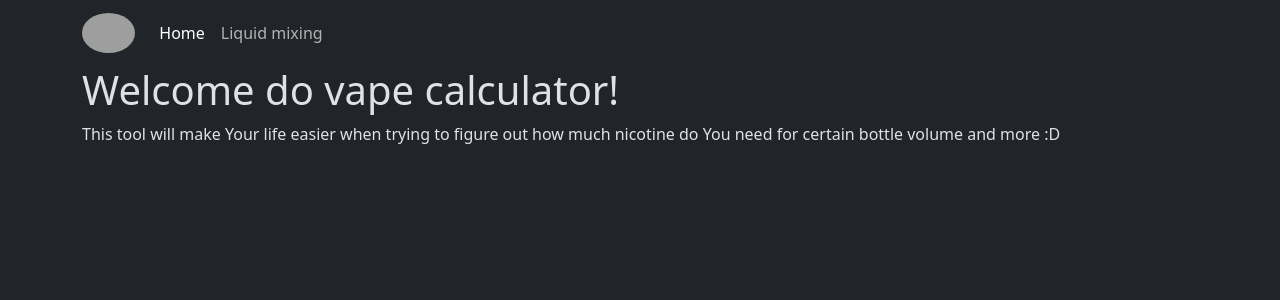
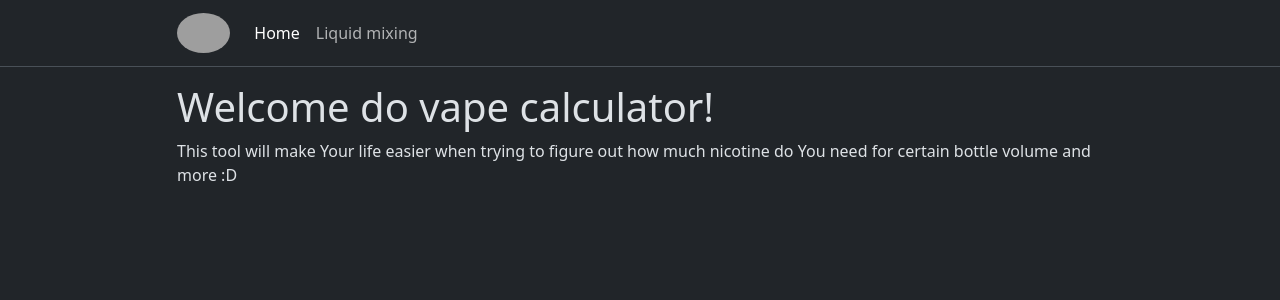
Before and after one commit to tosterakakwapisz/vape-calculator, a Vue app: page / in a window 1280 px wide. Shown: the top 300 px of the page. Built offline with nearby package versions, Linux system fonts and the light colour scheme; grey boxes are pictures that could not be loaded.

Commit message:
Add some styling to navbar

```diff
--- a/src/App.vue
+++ b/src/App.vue
@@ -3,9 +3,12 @@
 </script>
 
 <template>
-  <header>
+  <header class="border-bottom">
+    <div class="container">
+      <div class="row">
+        <div class="col-10 offset-1">
           <nav class="navbar navbar-expand-md">
-      <div class="container">
+            <div class="container px-0">
               <a
                 class="navbar-brand"
                 href="https://github.com/tosterakakwapisz/"
@@ -36,7 +39,10 @@
                     </RouterLink>
                   </li>
                   <li class="nav-item">
-              <RouterLink :to="{ name: 'liquid-mixing' }" class="nav-link">
+                    <RouterLink
+                      :to="{ name: 'liquid-mixing' }"
+                      class="nav-link"
+                    >
                       Liquid mixing
                     </RouterLink>
                   </li>
@@ -44,12 +50,15 @@
               </div>
             </div>
           </nav>
+        </div>
+      </div>
+    </div>
   </header>
 
-  <main>
+  <main class="pt-3">
     <div class="container">
       <div class="row">
-        <div class="col">
+        <div class="col-10 offset-1">
           <RouterView />
         </div>
       </div>
```
Lines whose indentation alone changed are shown as unchanged.
